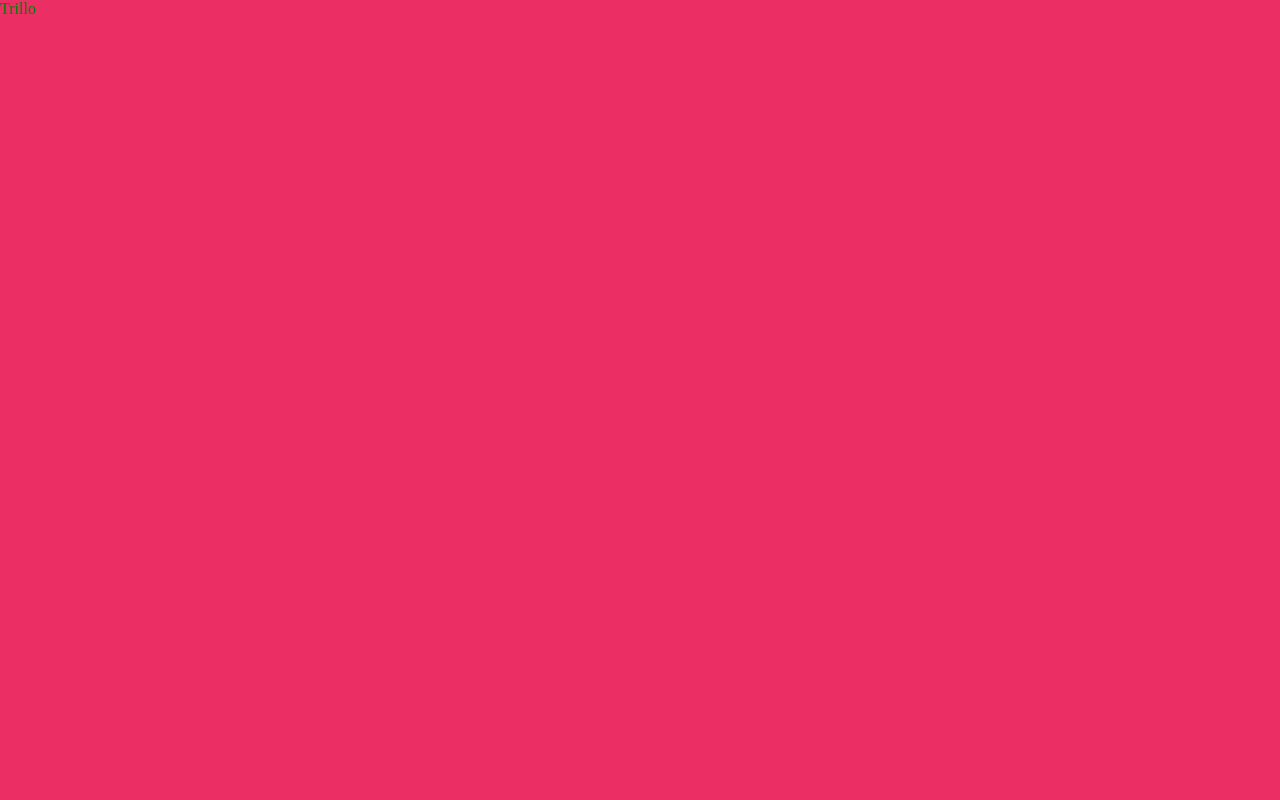
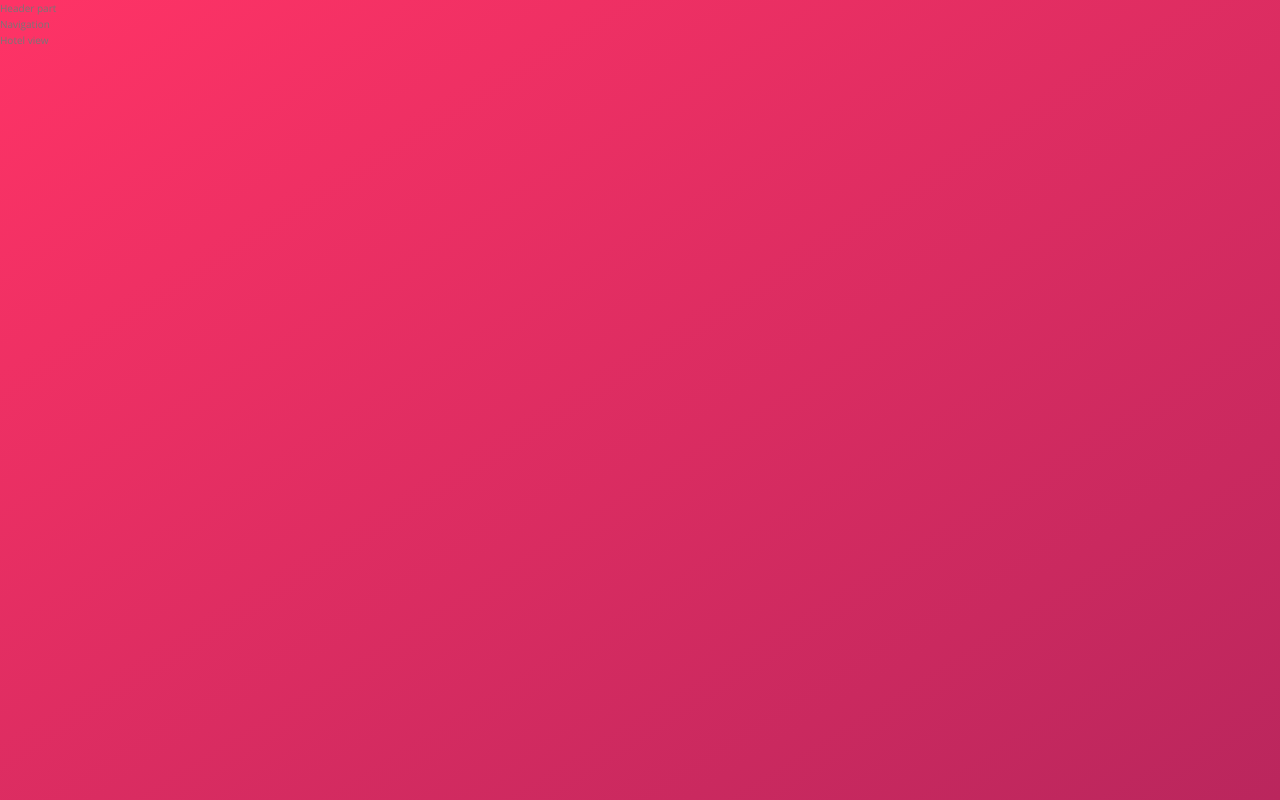
Before and after one commit to bbrownsell/trilloproject, a website: page index.html in a window 1280 px wide. Drawn offline with nearby package versions, Linux system fonts and the light colour scheme.

Commit message:
update content

```diff
--- a/index.html
+++ b/index.html
@@ -11,6 +11,18 @@
         <title>trillo &mdash; Your all-in-one booking app</title>
     </head>
     <body>
-        Trillo
+        <div class="container">
+            <header class="header">
+                Header part
+            </header>
+            <div class="content">
+                <nav class="sidebar">
+                    Navigation
+                </nav>
+                <main class="hotel-view">
+                    Hotel view
+                </main>
+            </div>
+        </div>
     </body>
 </html>
--- /dev/null
+++ b/sass/_base.scss
@@ -0,0 +1,58 @@
+/*
+COLORS
+
+Primary: #eb2f64
+Primary light: #FF3366
+Primary dark: #BA265D
+
+Grey light 1: #faf9f9
+Grey light 2: #f4f2f2
+Grey light 3: #f0eeee
+Grey light 4: #ccc
+
+Grey dark 1: #333
+Grey dark 2: #777
+Grey dark 3: #999
+
+*/
+
+:root {
+    --color-primary: #eb2f64;
+    --color-primary-light: #FF3366;
+    --color-primary-dark: #BA265D;
+    --Grey-light-1: #faf9f9;
+    --Grey-light-2: #f4f2f2;
+    --Grey-light-3: #f0eeee;
+    --Grey-light-4: #ccc;
+    --Grey-dark-1: #333;
+    --Grey-dark-2: #777;
+    --Grey-dark-3: #999;
+}
+
+*{
+    margin: 0;
+    padding: 0;
+}
+
+*,
+*::before,
+*::after {
+    box-sizing: inherit;
+}
+
+html {
+    box-sizing: border-box;
+    font-size: 62.5%; // 1rem = 10px, 10px/16px = 62.5%
+}
+
+body {
+    font-family: 'Open Sans', sans-serif;
+    font-weight: 400;
+    line-height: 1.6;
+    color: var(--Grey-dark-2);
+    background-image: linear-gradient(to right bottom, var(--color-primary-light), var(--color-primary-dark));
+    background-size: cover;
+    background-repeat: no-repeat;
+
+    min-height: 100vh;
+}
--- /dev/null
+++ b/sass/_layout.scss
@@ -0,0 +1,16 @@
+.container {
+    max-width: 120rem;
+}
+
+.header {
+
+
+}
+
+.content {
+
+}
+
+.hotel-view {
+
+}
--- a/sass/main.scss
+++ b/sass/main.scss
@@ -1,26 +1,3 @@
-/*
-COLORS
-
-Primary: #eb2f64
-Primary light: #FF3366
-Primary dark: #BA265D
-
-Grey light 1: #faf9f9
-Grey light 2: #f4f2f2
-Grey light 3: #f0eeee
-Grey light 4: #ccc
-
-Grey dark 1: #333
-Grey dark 2: #777
-Grey dark 3: #999
-
-*/
-
-*{
-    margin: 0;
-    padding: 0;
-}
-
-body {
-    background-color: #eb2f64;
-}
+@import "base";
+@import "layout";
+@import "components";
```
Also changed, not shown: css/style.css, sass/_components.scss (added).
